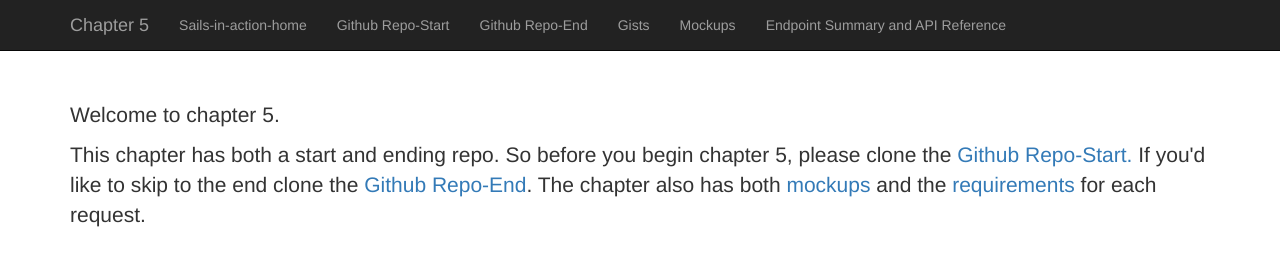
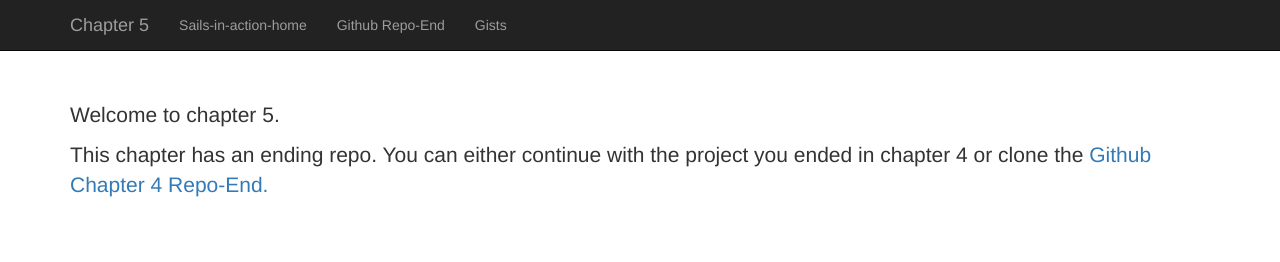
Before and after one commit to sailsinaction/chapter-5, a plain HTML site: page index.html in a window 1280 px wide. Drawn offline with nearby package versions, Linux system fonts and the light colour scheme.

Commit message:
formatting

```diff
--- a/index.html
+++ b/index.html
@@ -20,11 +20,8 @@
         <div id="navbar" class="navbar-collapse collapse">
           <ul class="nav navbar-nav">
             <li><a href="http://sailsinaction.github.io/">Sails-in-action-home</a></li>
-            <li><a href="https://github.com/sailsinaction/brushfire-ch4-start">Github Repo-Start</a></li>
-            <li><a href="https://github.com/sailsinaction/brushfire-ch4-end">Github Repo-End</a></li>
+            <li><a href="https://github.com/sailsinaction/brushfire-ch5-end">Github Repo-End</a></li>
             <li><a href="https://gist.github.com/sailsinaction/eed1fd98827a4347e7ce">Gists</a></li>
-            <li><a href="mockups.html">Mockups</a></li>
-            <li><a href="https://docs.google.com/spreadsheets/d/1T7aOW8VQzEakZTth1g8oOOPk3BGGS9OxIEqsYZfcGMM/edit?usp=sharing">Endpoint Summary and API Reference</a></li>
           </ul>
           </div><!--/.nav-collapse -->
         </div>
@@ -34,7 +31,7 @@
         Welcome to chapter 5.
       </p>
       <p style="font-size: 21px; font-family: Helvetica Neue; font-weight: 200; ">
-        This chapter has both a start and ending repo. So before you begin chapter 5, please clone the <a href="https://github.com/sailsinaction/brushfire-ch4-start">Github Repo-Start.</a> If you'd like to skip to the end clone the <a href="https://github.com/sailsinaction/brushfire-ch4-end"> Github Repo-End</a>. The chapter also has both <a href="mockups.html">mockups</a> and the <a href="https://docs.google.com/spreadsheets/d/1T7aOW8VQzEakZTth1g8oOOPk3BGGS9OxIEqsYZfcGMM/edit?usp=sharing">requirements</a> for each request.
+        This chapter has an ending repo. You can either continue with the project you ended in chapter 4 or clone the <a href="https://github.com/sailsinaction/brushfire-ch4-end">Github Chapter 4 Repo-End.</a>
       </p>
       </div>
       <script src="https://maxcdn.bootstrapcdn.com/bootstrap/3.3.6/js/bootstrap.min.js" integrity="sha384-0mSbJDEHialfmuBBQP6A4Qrprq5OVfW37PRR3j5ELqxss1yVqOtnepnHVP9aJ7xS" crossorigin="anonymous"></script>
```
